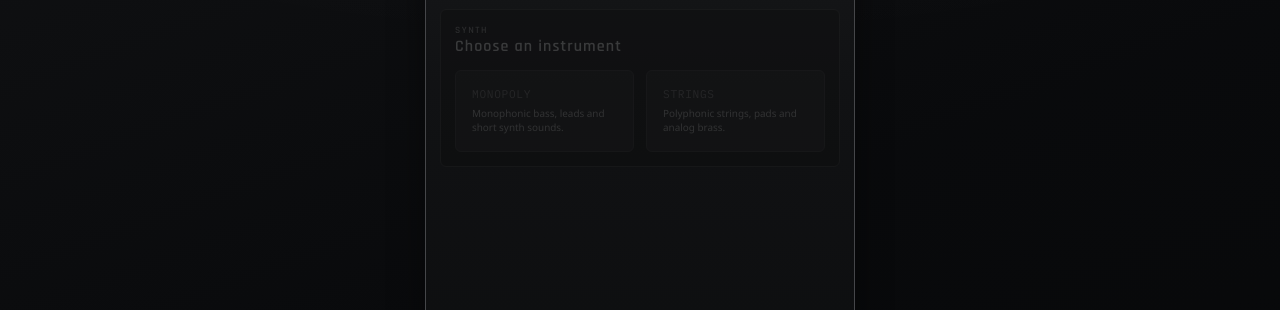
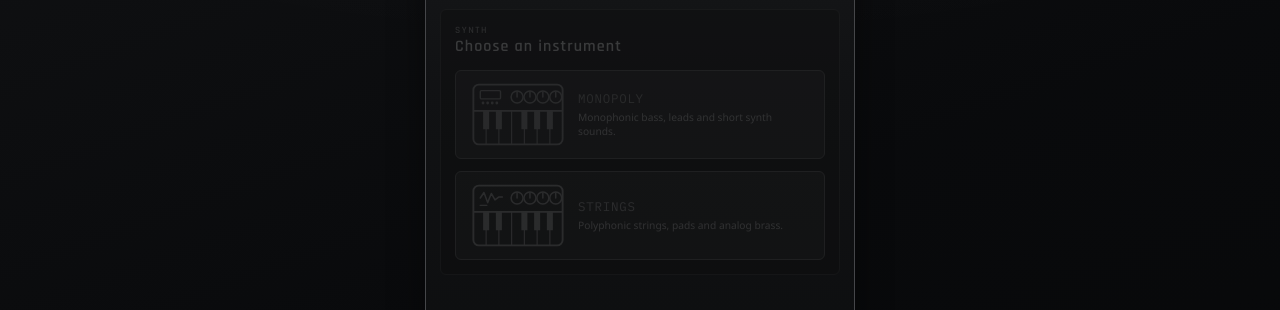
Before and after one commit to dobrzecgames-crypto/station, a React (Vite) app: page / in a window 1280 px wide. Both pictures are taken after a click on the button "SYNTH". Shown: the part 253-563 px from the top of the page. Built offline with nearby package versions, Linux system fonts and the light colour scheme; a web font is replaced by a local one.

Commit message:
feat: redesign the SYNTH picker with icon cards
MONOPOLY/STRINGS cards are now full-width bars with an inline SVG
synth glyph (keyboard, knobs, display/waveform) instead of plain text,
tinted with the existing --accent-synth/--accent-strings tokens.

```diff
--- a/src/synth/SynthPicker.css
+++ b/src/synth/SynthPicker.css
@@ -11,19 +11,19 @@
   font-size: 1rem;
 }
 
-.synth-picker-grid {
-  display: grid;
-  grid-template-columns: repeat(2, minmax(0, 1fr));
+.synth-picker-list {
+  display: flex;
+  flex-direction: column;
   gap: 12px;
 }
 
 .synth-picker-card {
-  display: grid;
-  gap: 6px;
-  padding: 16px;
+  display: flex;
+  align-items: center;
+  gap: 14px;
+  padding: 12px 16px;
   border: 1px solid var(--station-line);
   border-radius: 6px;
-  color: var(--station-text);
   background: var(--station-raised);
   text-align: left;
   cursor: pointer;
@@ -31,26 +31,43 @@
 
 .synth-picker-card:hover,
 .synth-picker-card:focus-visible {
-  border-color: var(--station-accent);
+  border-color: currentColor;
   outline: none;
 }
 
+.synth-picker-card-monopoly {
+  color: var(--accent-synth);
+  border-color: color-mix(in srgb, var(--accent-synth) 45%, var(--station-line));
+  background: color-mix(in srgb, var(--accent-synth) 7%, var(--station-raised));
+}
+
+.synth-picker-card-strings {
+  color: var(--accent-strings);
+  border-color: color-mix(in srgb, var(--accent-strings) 45%, var(--station-line));
+  background: color-mix(in srgb, var(--accent-strings) 7%, var(--station-raised));
+}
+
+.synth-picker-card-icon {
+  flex: 0 0 auto;
+  width: 92px;
+  height: 63px;
+}
+
+.synth-picker-card-text {
+  display: grid;
+  gap: 4px;
+  min-width: 0;
+}
+
 .synth-picker-card-name {
-  color: var(--station-accent);
   font-family: var(--station-mono-font);
-  font-size: .7rem;
+  font-size: .78rem;
   font-weight: 700;
   letter-spacing: .06em;
 }
 
 .synth-picker-card-description {
   color: var(--station-text-muted);
-  font-size: .62rem;
+  font-size: .64rem;
   line-height: 1.4;
 }
-
-@media (max-width: 390px) {
-  .synth-picker-grid {
-    grid-template-columns: minmax(0, 1fr);
-  }
-}
--- a/src/synth/SynthPicker.tsx
+++ b/src/synth/SynthPicker.tsx
@@ -16,14 +16,64 @@ export function SynthPicker({ onSelect }: SynthPickerProps) {
     <section className="synth-picker" aria-label="Choose a synthesizer">
       <p className="eyebrow">SYNTH</p>
       <h2 className="synth-picker-heading">Choose an instrument</h2>
-      <div className="synth-picker-grid">
+      <div className="synth-picker-list">
         {instruments.map((instrument) => (
-          <button key={instrument.id} type="button" className="synth-picker-card" onClick={() => onSelect(instrument.id)}>
-            <span className="synth-picker-card-name">{instrument.name}</span>
-            <span className="synth-picker-card-description">{instrument.description}</span>
+          <button
+            key={instrument.id}
+            type="button"
+            className={`synth-picker-card synth-picker-card-${instrument.id}`}
+            onClick={() => onSelect(instrument.id)}
+          >
+            <SynthGlyph variant={instrument.id} className="synth-picker-card-icon" />
+            <span className="synth-picker-card-text">
+              <span className="synth-picker-card-name">{instrument.name}</span>
+              <span className="synth-picker-card-description">{instrument.description}</span>
+            </span>
           </button>
         ))}
       </div>
     </section>
   )
 }
+
+const whiteKeyDividers = [15.36, 29.21, 43.07, 56.93, 70.79, 84.64]
+const blackKeys = [15.36, 29.21, 56.93, 70.79, 84.64]
+const knobCenters = [49, 63, 77, 91]
+
+function SynthGlyph({ variant, className }: { variant: SynthPickerInstrument; className?: string }) {
+  return (
+    <svg className={className} viewBox="0 0 100 68" fill="none" xmlns="http://www.w3.org/2000/svg" aria-hidden="true">
+      <rect x="1.5" y="1.5" width="97" height="65" rx="6" stroke="currentColor" strokeWidth="2" />
+      <line x1="1.5" y1="30" x2="98.5" y2="30" stroke="currentColor" strokeWidth="2" />
+
+      {variant === 'monopoly' ? (
+        <>
+          <rect x="9" y="8" width="22" height="9" rx="1.3" stroke="currentColor" strokeWidth="1.5" />
+          <circle cx="12" cy="21.5" r="1.5" fill="currentColor" />
+          <circle cx="17" cy="21.5" r="1.5" fill="currentColor" />
+          <circle cx="22" cy="21.5" r="1.5" fill="currentColor" />
+          <circle cx="27" cy="21.5" r="1.5" fill="currentColor" />
+        </>
+      ) : (
+        <>
+          <polyline points="9,15 13,9 17,20 21,10 25,17 29,14 33,14" stroke="currentColor" strokeWidth="1.6" strokeLinecap="round" strokeLinejoin="round" />
+          <line x1="9" y1="23" x2="16" y2="23" stroke="currentColor" strokeWidth="1.6" strokeLinecap="round" />
+        </>
+      )}
+
+      {knobCenters.map((cx) => (
+        <g key={cx}>
+          <circle cx={cx} cy="15" r="6.5" stroke="currentColor" strokeWidth="1.6" />
+          <line x1={cx} y1="15" x2={cx} y2="9.5" stroke="currentColor" strokeWidth="1.6" strokeLinecap="round" />
+        </g>
+      ))}
+
+      {whiteKeyDividers.map((x) => (
+        <line key={x} x1={x} y1="30" x2={x} y2="66.5" stroke="currentColor" strokeWidth="1.2" />
+      ))}
+      {blackKeys.map((x) => (
+        <rect key={x} x={x - 3.25} y="30" width="6.5" height="20" fill="currentColor" />
+      ))}
+    </svg>
+  )
+}
```
